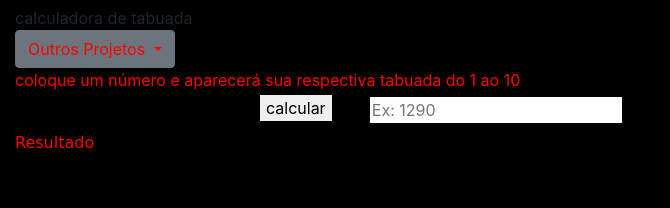
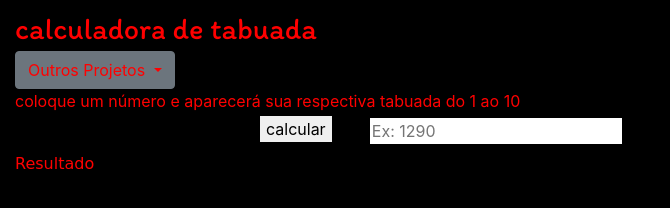
Before and after one commit to Thomas-Jefersson-Vaz/EdutechMobile, a plain HTML site: page Calculadora de tabuada.html in a window 1280 px wide. Shown: the whole page, without its empty margins (0-670 px from the left). Drawn offline with nearby package versions, Linux system fonts and the light colour scheme; a web font is replaced by a local one.

Commit message:
Add files via upload

```diff
--- a/css/Calculadora de taboada.css
+++ b/css/Calculadora de taboada.css
@@ -1,5 +1,5 @@
-t1{
-font-size:40px;
+p3{
+font-size:30px;
 font-family: 'Itim', cursive;
 color: red;
 }
```
